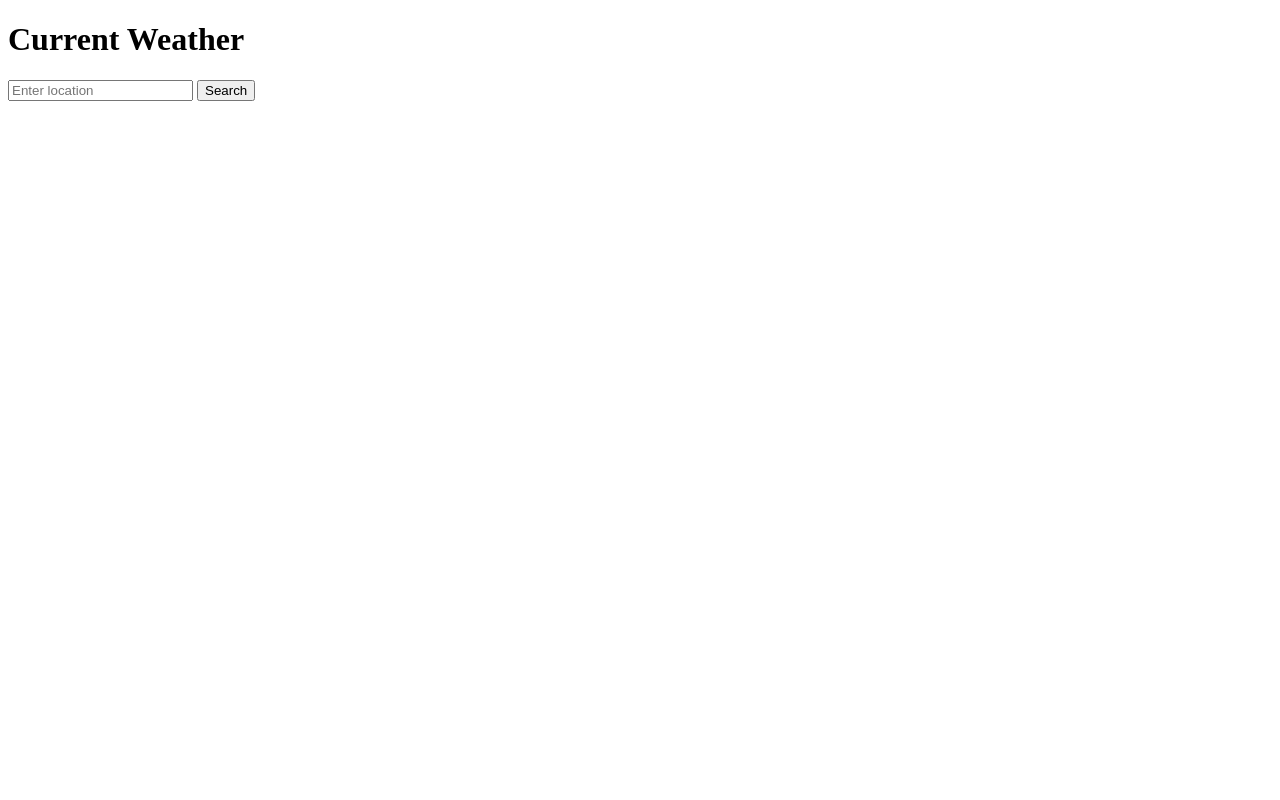
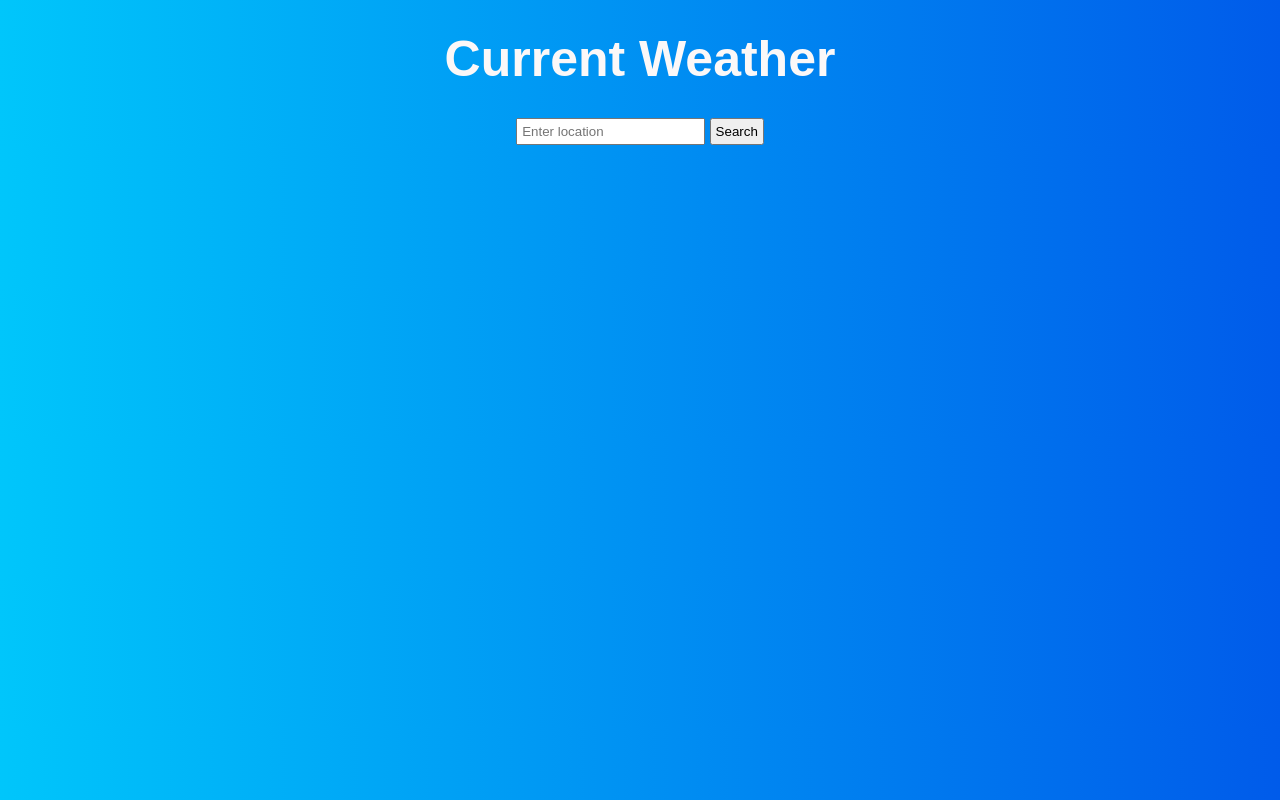
Before and after one commit to renesha-matthews/m6-hw9-matthews-renesha, a plain HTML site: page index.html in a window 1280 px wide. Drawn offline with Linux system fonts and the light colour scheme.

Commit message:
Add styling to index.html

```diff
--- a/index.html
+++ b/index.html
@@ -4,8 +4,15 @@
         <meta charset="UTF-8">
         <meta http-equiv="X-UA-Compatible" content="IE=edge">
         <meta name="viewport" content="width=device-width, initial-scale=1.0">
+
         <title>Assignment 9 - Weather Widget</title>
+
         <link rel="stylesheet" href="styles.css">
+
+        <!-- Google Font-->
+        <link rel="preconnect" href="https://fonts.googleapis.com">
+        <link rel="preconnect" href="https://fonts.gstatic.com" crossorigin>
+        <link href="https://fonts.googleapis.com/css2?family=Open+Sans:wght@400;700;800&display=swap" rel="stylesheet">
     </head>
 
     <body>
--- a/styles.css
+++ b/styles.css
@@ -0,0 +1,21 @@
+* {
+    padding: 0;
+    margin: 0;
+}
+
+body {
+    font-family: 'Open-Sans', sans-serif;
+    background-image: linear-gradient(to right, #00c6fb 0%, #005bea 100%);
+    text-align: center;
+}
+
+h1 {
+    color: rgb(251, 248, 248);
+    font-weight: bold;
+    font-size: 50px;
+    padding: 30px;
+}
+
+input, button {
+    padding: 4px;
+}
```
Also changed, not shown: 1 other file.
